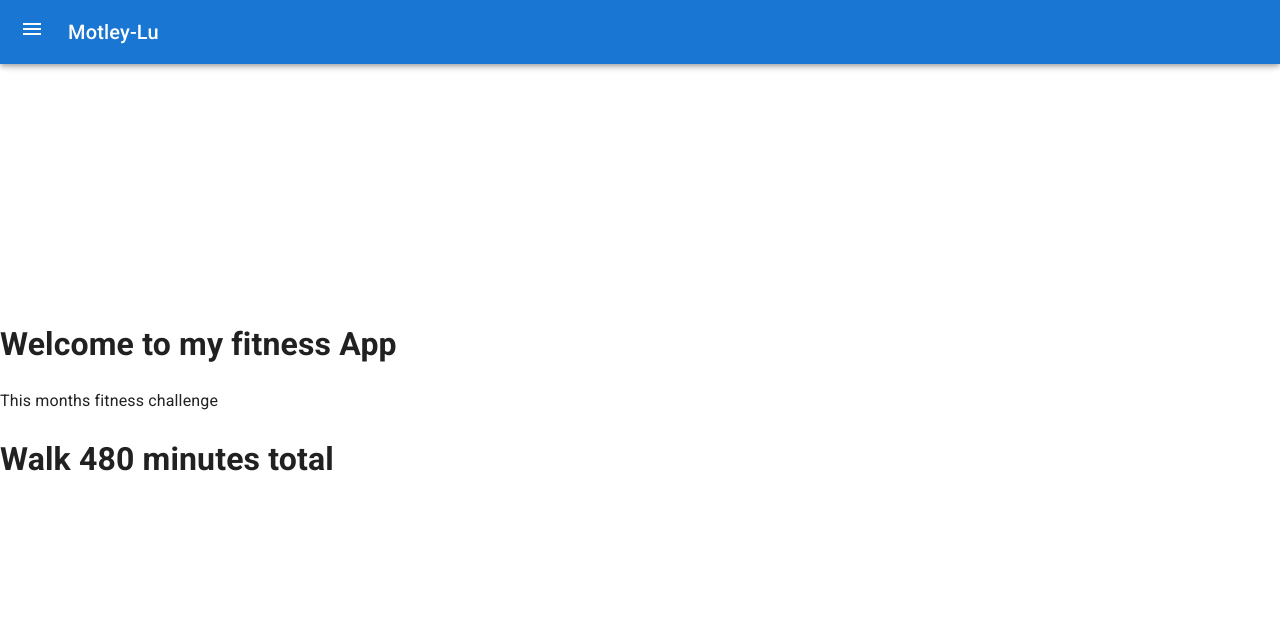
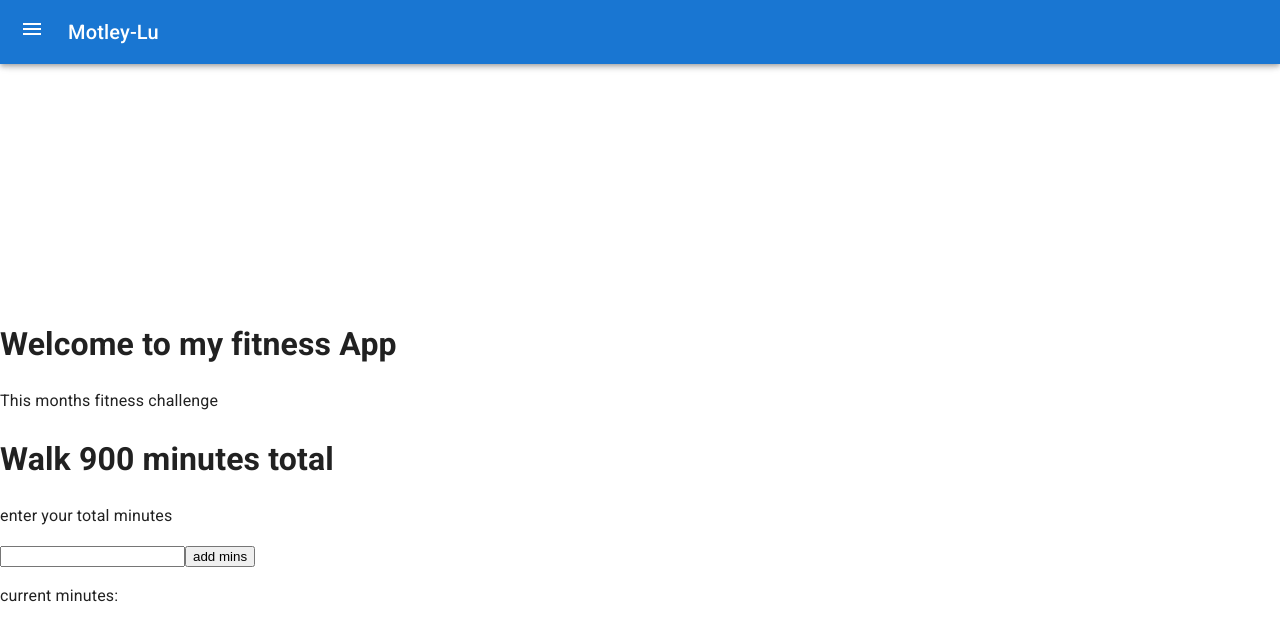
Before and after one commit to BLipsett/Fitness, a React (Create React App) app: page / in a window 1280 px wide. Shown: the top 640 px of the page. Built offline with nearby package versions, Linux system fonts and the light colour scheme.

Commit message:
challenge mins

```diff
--- a/src/components/challenge/challenge.component.jsx
+++ b/src/components/challenge/challenge.component.jsx
@@ -1,13 +1,43 @@
-import { render } from '@testing-library/react'
 import React from 'react'
-
 import './challenge.styles.scss'
 
 class Challenge extends React.Component {
+constructor(props){
+  super(props)
+
+  this.state = {
+      currentScore: ''
+  }
+
+}
+
+handleSubmit = async event => {
+  event.preventDefault()
+  const { currentScore } = this.state
+}
+
+handleChange = async event => {
+  const {name, value} = event.target;
+  this.setState({[name]: value})
+}
   render() {
+    const { currentScore } = this.state
     return (
       <div className='challenge'>
-        <h1>Walk 480 minutes total</h1>
+        <h1>Walk 900 minutes total</h1>
+        <p>enter your total minutes</p>
+        <form onSubmit={this.handleSubmit}>
+
+        <input
+        type='number'
+        name='current-score'
+        label='current-score'
+        onChange={this.handleChange}
+        // value={currentScore} required
+        ></input>
+        <button type='submit'>add mins</button>
+        </form>
+        <p>current minutes: {currentScore}</p>
       </div>
 )
 }
```
